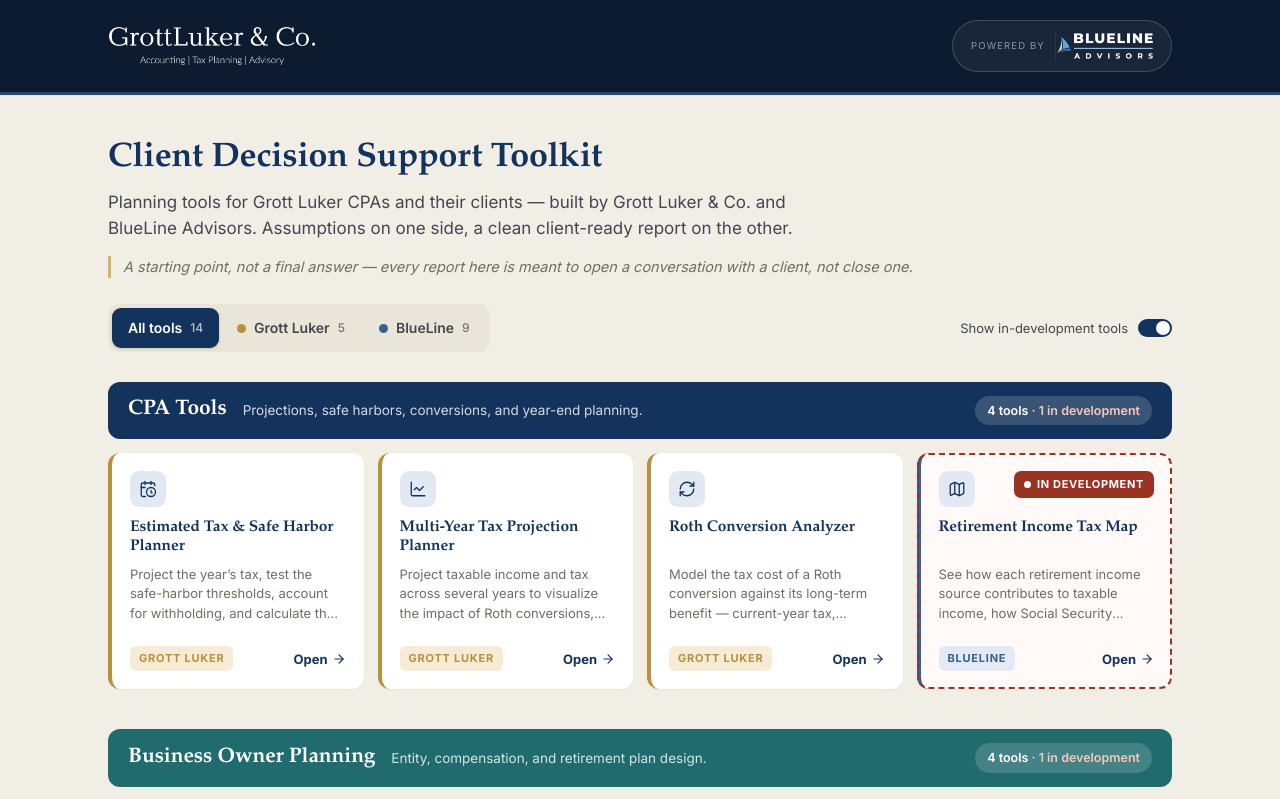
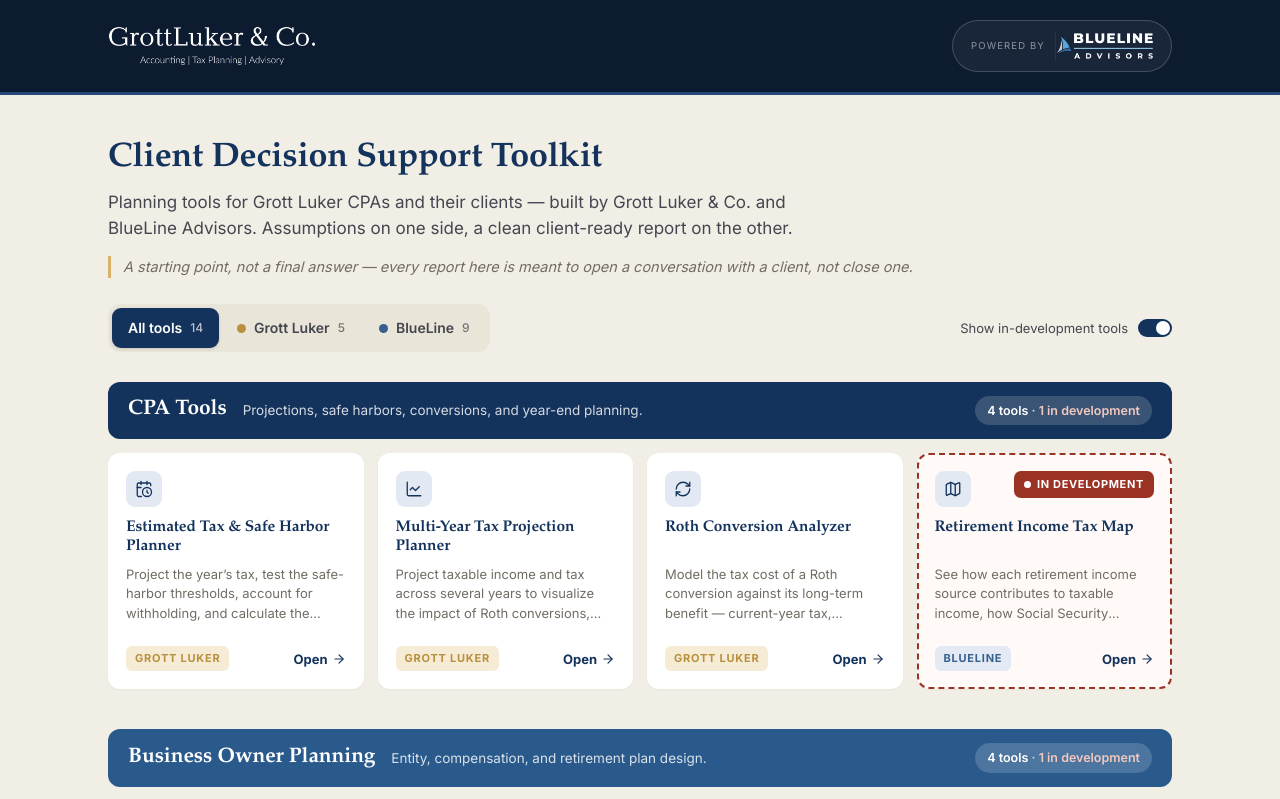
Before and after one commit to franksabin/Grott-Luker, a React (Vite) app: page / in a window 1280 px wide. Shown: the top 799 px of the page. Built offline with nearby package versions, Linux system fonts and the light colour scheme.

Commit message:
Dashboard: three blue bands (navy to lighter), grey Shareable; remove owner-colored card edges
Co-Authored-By: Claude Fable 5.1 <noreply@anthropic.com>

```diff
--- a/src/index.css
+++ b/src/index.css
@@ -1883,8 +1883,8 @@ button.backlink {
 
 /* Group colors */
 .tgroup[data-group="cpa"] { --g: #14335c; --g-soft: #e3e9f2; }
-.tgroup[data-group="business-owner"] { --g: #1f6b6e; --g-soft: #e0eeee; }
-.tgroup[data-group="individual-family"] { --g: #5b2a6e; --g-soft: #ede3f2; }
+.tgroup[data-group="business-owner"] { --g: #2a5a8c; --g-soft: #e3ebf4; }
+.tgroup[data-group="individual-family"] { --g: #4a7fb5; --g-soft: #e6eef7; }
 .tgroup[data-group="client-intake"] { --g: #6b7280; --g-soft: #eceef1; }
 
 /* Ribbon group header */
@@ -2009,9 +2009,6 @@ button.backlink {
 @media print { .mlog-tablewrap { overflow: visible; } }
 
 /* Provenance: stronger owner signal (edge + filled chip); solid status badge */
-.tcard { border-left: 4px solid transparent; }
-.tcard.owner-grott { border-left-color: var(--owner-grott); }
-.tcard.owner-blueline { border-left-color: var(--owner-blueline); }
 .owner-chip { font-size: 11px; padding: 4px 9px; border-radius: 6px; letter-spacing: 0.07em; }
 .owner-grott .owner-chip { color: var(--owner-grott); background: var(--owner-grott-soft); }
 .owner-blueline .owner-chip { color: var(--owner-blueline); background: var(--owner-blueline-soft); }
```
